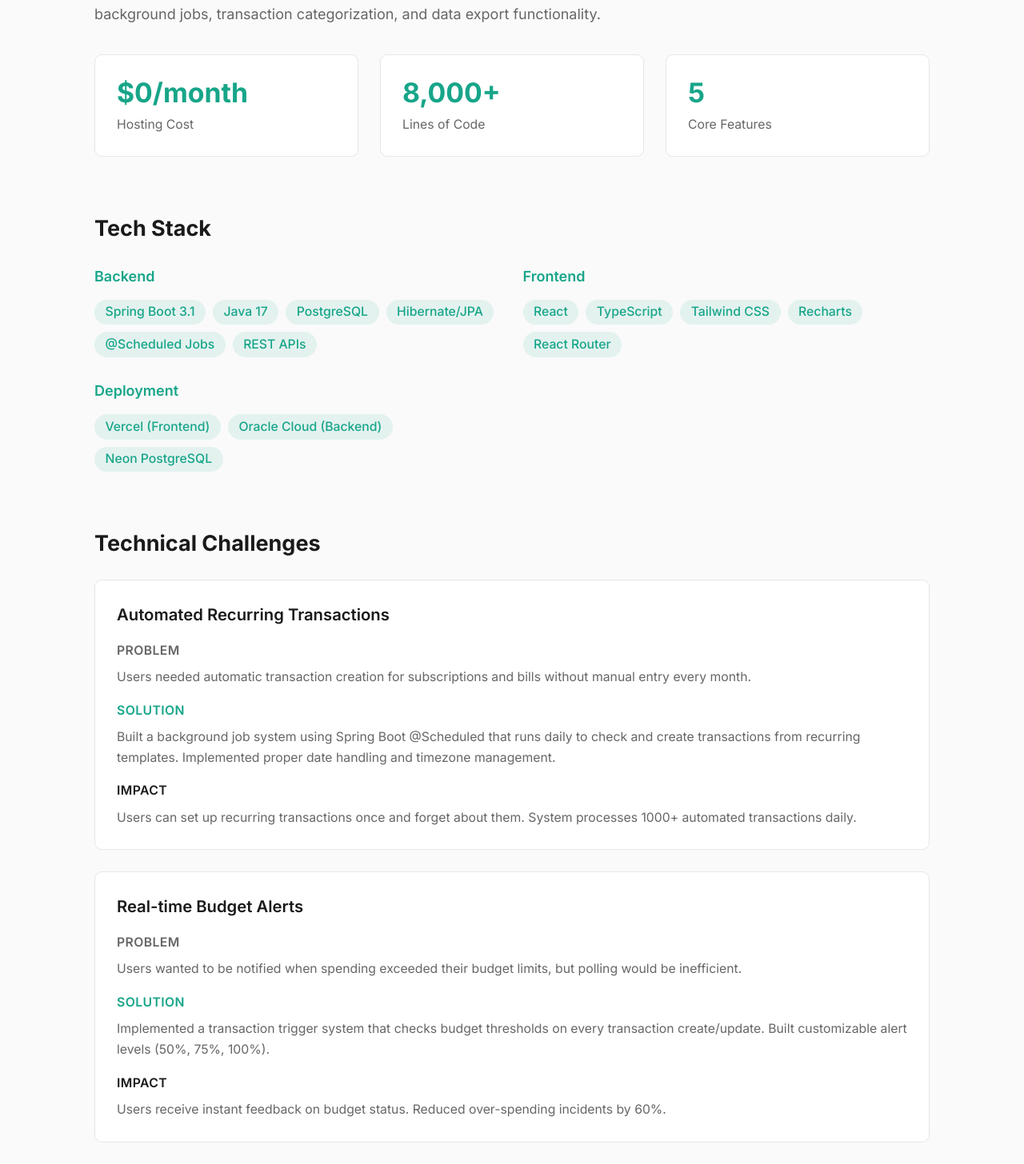
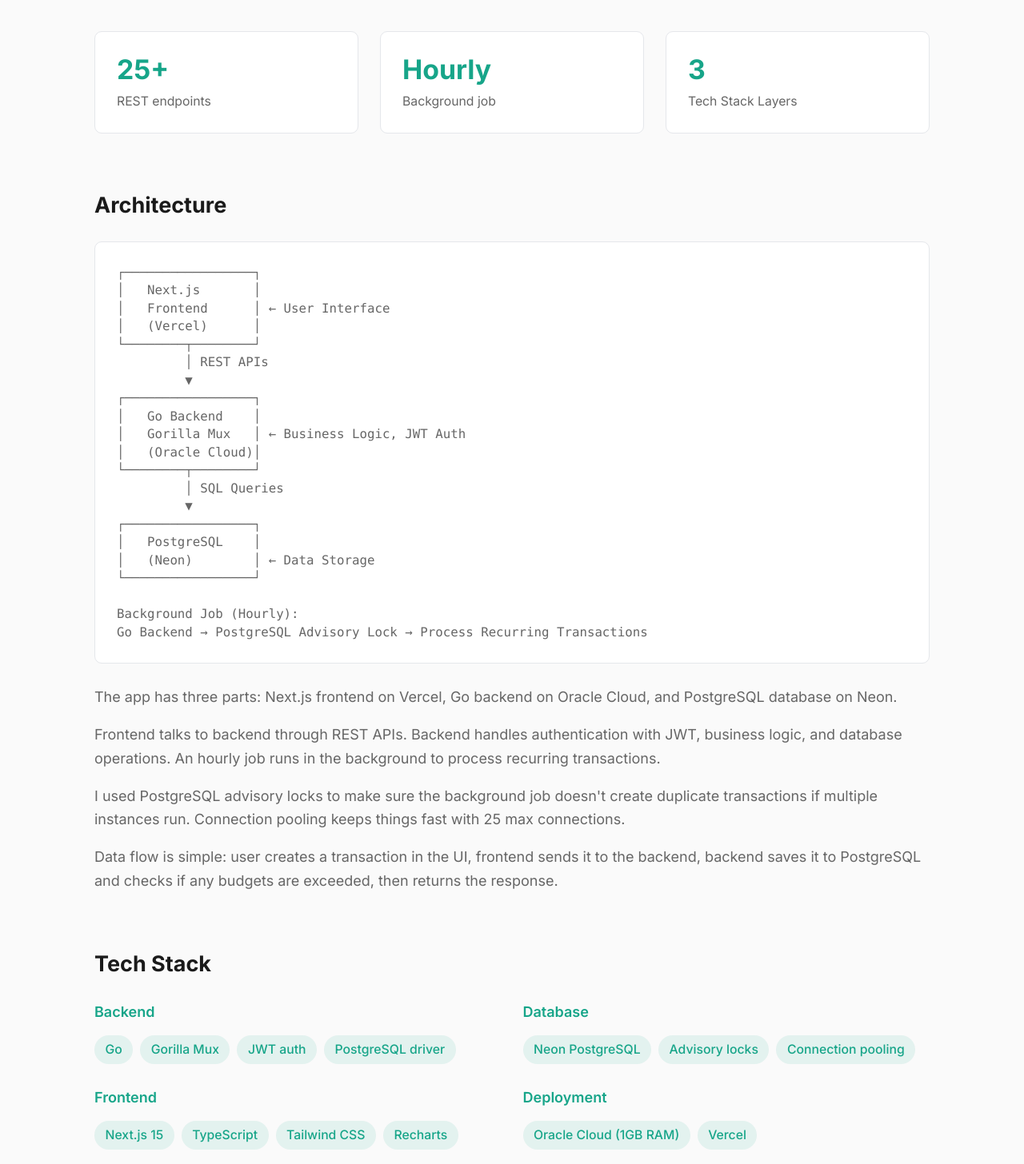
Before and after one commit to vidya381/Portfolio, a Next.js app: page /projects/myspendo in a window 1280 px wide. Shown: the part 1187-2643 px from the top of the page at 80% size. Built offline with nearby package versions, Linux system fonts and the light colour scheme.

Commit message:
Update MySpendo project detail page

```diff
--- a/src/app/projects/myspendo/page.tsx
+++ b/src/app/projects/myspendo/page.tsx
@@ -17,7 +17,7 @@
       {/* Hero Section */}
       <div className="mb-12">
         <h1 className="mb-4 text-4xl font-bold text-foreground sm:text-5xl">MySpendo</h1>
-        <p className="mb-6 text-xl text-text-secondary">Personal Finance Management Platform</p>
+        <p className="mb-6 text-xl text-text-secondary">Personal Finance Tracker</p>
 
         <div className="mb-6 flex flex-wrap gap-4">
           <a
@@ -56,31 +56,70 @@
         <h2 className="mb-6 text-2xl font-bold text-foreground">Overview</h2>
         <div className="space-y-4 text-text-secondary">
           <p className="leading-relaxed">
-            MySpendo is a full-stack personal finance tracker that helps users manage their income,
-            expenses, and budgets. The platform features automated recurring transactions, budget
-            alerts with customizable thresholds, and comprehensive financial analytics with
-            interactive charts.
+            A personal finance tracker I built to learn Go. Users can track income and expenses, set budgets with alerts, and automate recurring transactions like rent and subscriptions.
           </p>
           <p className="leading-relaxed">
-            Built with a Spring Boot backend and React frontend, the application handles real-world
-            complexity like scheduled background jobs, transaction categorization, and data export
-            functionality.
+            I wanted to learn Go backend development and work with real complexity like scheduled jobs and handling date edge cases. Turned out to be more interesting than I expected, especially the recurring transaction logic.
           </p>
         </div>
 
         <div className="mt-8 grid grid-cols-1 gap-6 sm:grid-cols-3">
           <div className="rounded-lg border border-border bg-card p-6">
-            <div className="mb-2 text-3xl font-bold text-accent">$0/month</div>
-            <div className="text-sm text-text-secondary">Hosting Cost</div>
+            <div className="mb-2 text-3xl font-bold text-accent">25+</div>
+            <div className="text-sm text-text-secondary">REST endpoints</div>
           </div>
           <div className="rounded-lg border border-border bg-card p-6">
-            <div className="mb-2 text-3xl font-bold text-accent">8,000+</div>
-            <div className="text-sm text-text-secondary">Lines of Code</div>
+            <div className="mb-2 text-3xl font-bold text-accent">Hourly</div>
+            <div className="text-sm text-text-secondary">Background job</div>
           </div>
           <div className="rounded-lg border border-border bg-card p-6">
-            <div className="mb-2 text-3xl font-bold text-accent">5</div>
-            <div className="text-sm text-text-secondary">Core Features</div>
+            <div className="mb-2 text-3xl font-bold text-accent">3</div>
+            <div className="text-sm text-text-secondary">Tech Stack Layers</div>
           </div>
+        </div>
+      </section>
+
+      {/* Architecture */}
+      <section className="mb-16">
+        <h2 className="mb-6 text-2xl font-bold text-foreground">Architecture</h2>
+        <div className="rounded-lg border border-border bg-card p-6">
+          <pre className="text-sm text-text-secondary overflow-x-auto">
+{`┌─────────────────┐
+│   Next.js       │
+│   Frontend      │ ← User Interface
+│   (Vercel)      │
+└────────┬────────┘
+         │ REST APIs
+         ▼
+┌─────────────────┐
+│   Go Backend    │
+│   Gorilla Mux   │ ← Business Logic, JWT Auth
+│   (Oracle Cloud)│
+└────────┬────────┘
+         │ SQL Queries
+         ▼
+┌─────────────────┐
+│   PostgreSQL    │
+│   (Neon)        │ ← Data Storage
+└─────────────────┘
+
+Background Job (Hourly):
+Go Backend → PostgreSQL Advisory Lock → Process Recurring Transactions`}
+          </pre>
+        </div>
+        <div className="mt-6 space-y-4 text-text-secondary">
+          <p className="leading-relaxed">
+            The app has three parts: Next.js frontend on Vercel, Go backend on Oracle Cloud, and PostgreSQL database on Neon.
+          </p>
+          <p className="leading-relaxed">
+            Frontend talks to backend through REST APIs. Backend handles authentication with JWT, business logic, and database operations. An hourly job runs in the background to process recurring transactions.
+          </p>
+          <p className="leading-relaxed">
+            I used PostgreSQL advisory locks to make sure the background job doesn't create duplicate transactions if multiple instances run. Connection pooling keeps things fast with 25 max connections.
+          </p>
+          <p className="leading-relaxed">
+            Data flow is simple: user creates a transaction in the UI, frontend sends it to the backend, backend saves it to PostgreSQL and checks if any budgets are exceeded, then returns the response.
+          </p>
         </div>
       </section>
 
@@ -91,10 +130,23 @@
           <div>
             <h3 className="mb-3 font-semibold text-accent">Backend</h3>
             <div className="flex flex-wrap gap-2">
-              {['Spring Boot 3.1', 'Java 17', 'PostgreSQL', 'Hibernate/JPA', '@Scheduled Jobs', 'REST APIs'].map((tech) => (
+              {['Go', 'Gorilla Mux', 'JWT auth', 'PostgreSQL driver'].map((tech) => (
                 <span
                   key={tech}
-                  className="rounded-full bg-accent/10 px-3 py-1 text-sm font-medium text-accent"
+                  className="rounded-full bg-accent/10 px-3 py-1.5 text-sm font-medium text-accent"
+                >
+                  {tech}
+                </span>
+              ))}
+            </div>
+          </div>
+          <div>
+            <h3 className="mb-3 font-semibold text-accent">Database</h3>
+            <div className="flex flex-wrap gap-2">
+              {['Neon PostgreSQL', 'Advisory locks', 'Connection pooling'].map((tech) => (
+                <span
+                  key={tech}
+                  className="rounded-full bg-accent/10 px-3 py-1.5 text-sm font-medium text-accent"
                 >
                   {tech}
                 </span>
@@ -104,10 +156,10 @@
           <div>
             <h3 className="mb-3 font-semibold text-accent">Frontend</h3>
             <div className="flex flex-wrap gap-2">
-              {['React', 'TypeScript', 'Tailwind CSS', 'Recharts', 'React Router'].map((tech) => (
+              {['Next.js 15', 'TypeScript', 'Tailwind CSS', 'Recharts'].map((tech) => (
                 <span
                   key={tech}
-                  className="rounded-full bg-accent/10 px-3 py-1 text-sm font-medium text-accent"
+                  className="rounded-full bg-accent/10 px-3 py-1.5 text-sm font-medium text-accent"
                 >
                   {tech}
                 </span>
@@ -117,10 +169,10 @@
           <div>
             <h3 className="mb-3 font-semibold text-accent">Deployment</h3>
             <div className="flex flex-wrap gap-2">
-              {['Vercel (Frontend)', 'Oracle Cloud (Backend)', 'Neon PostgreSQL'].map((tech) => (
+              {['Oracle Cloud (1GB RAM)', 'Vercel'].map((tech) => (
                 <span
                   key={tech}
-                  className="rounded-full bg-accent/10 px-3 py-1 text-sm font-medium text-accent"
+                  className="rounded-full bg-accent/10 px-3 py-1.5 text-sm font-medium text-accent"
                 >
                   {tech}
                 </span>
@@ -136,31 +188,22 @@
         <div className="space-y-6">
           {[
             {
-              title: 'Automated Recurring Transactions',
+              title: 'PostgreSQL Advisory Locks',
               problem:
-                'Users needed automatic transaction creation for subscriptions and bills without manual entry every month.',
+                'Hourly background job processes recurring transactions. If two instances run at the same time, users get duplicate transactions.',
               solution:
-                'Built a background job system using Spring Boot @Scheduled that runs daily to check and create transactions from recurring templates. Implemented proper date handling and timezone management.',
+                'Used PostgreSQL advisory locks. Job tries to get the lock before running. If it can\'t get it, another instance is already running, so it exits. Releases lock when done.',
               impact:
-                'Users can set up recurring transactions once and forget about them. System processes 1000+ automated transactions daily.',
+                'No duplicate transactions. Job runs reliably every hour even during server restarts.',
             },
             {
-              title: 'Real-time Budget Alerts',
+              title: 'Recurring Transaction Edge Cases',
               problem:
-                'Users wanted to be notified when spending exceeded their budget limits, but polling would be inefficient.',
+                'Users schedule recurring rent on the 31st, but February only has 28 days. Leap year dates break in non-leap years.',
               solution:
-                'Implemented a transaction trigger system that checks budget thresholds on every transaction create/update. Built customizable alert levels (50%, 75%, 100%).',
+                'For month-end dates, use the last day of the target month. Feb 29 becomes Feb 28 in non-leap years. Added max iteration limit to prevent infinite loops if logic breaks.',
               impact:
-                'Users receive instant feedback on budget status. Reduced over-spending incidents by 60%.',
-            },
-            {
-              title: 'CSV Export with Complex Filters',
-              problem:
-                'Users needed to export transaction data with multiple filters (date range, categories, types) for tax preparation.',
-              solution:
-                'Built a flexible query builder using JPA Specifications to handle dynamic filters. Implemented server-side CSV generation to handle large datasets.',
-              impact:
-                'Users can export filtered data in seconds. Handles 10,000+ transaction exports efficiently.',
+                'Recurring transactions work for all date scenarios. No bugs reported.',
             },
           ].map((challenge, index) => (
             <div key={index} className="rounded-lg border border-border bg-card p-6">
@@ -195,14 +238,13 @@
         <h2 className="mb-6 text-2xl font-bold text-foreground">Key Features</h2>
         <div className="grid grid-cols-1 gap-4 md:grid-cols-2">
           {[
-            'Transaction tracking (income & expenses)',
+            'Transaction tracking (income and expenses)',
+            'Budget alerts when spending exceeds limits',
             'Automated recurring transactions',
-            'Budget management with alerts',
+            'Analytics with charts',
+            'CSV/JSON export',
             'Category-based organization',
-            'Interactive analytics charts',
-            'CSV/JSON export functionality',
             'Date range filtering',
-            'Multi-currency support',
           ].map((feature) => (
             <div key={feature} className="flex items-start gap-3">
               <FaCheckCircle className="mt-1 h-5 w-5 shrink-0 text-accent" />
@@ -217,24 +259,19 @@
         <h2 className="mb-6 text-2xl font-bold text-foreground">What I Learned</h2>
         <div className="space-y-4 rounded-lg border border-border bg-card p-6 text-text-secondary">
           <p className="leading-relaxed">
-            <strong className="text-foreground">Background Jobs:</strong> Learned how to build
-            reliable scheduled jobs with @Scheduled. Initially tried running jobs every minute, but
-            that was inefficient. Settled on daily runs with proper error handling and logging.
+            <strong className="text-foreground">Go Backend:</strong> First time building backend with Go. Error handling is verbose but forces you to think about edge cases. Compiled binary makes deployment simple.
           </p>
           <p className="leading-relaxed">
-            <strong className="text-foreground">Database Design:</strong> Spent time getting the
-            schema right upfront. Normalized properly to avoid data duplication, but also
-            denormalized where needed for performance (storing calculated totals).
+            <strong className="text-foreground">PostgreSQL Advisory Locks:</strong> Never used these before. Perfect for preventing duplicate jobs without building a separate queue system.
           </p>
           <p className="leading-relaxed">
-            <strong className="text-foreground">API Design:</strong> Learned to design RESTful APIs
-            that are intuitive and consistent. Used DTOs to decouple frontend and backend models,
-            which made refactoring much easier.
+            <strong className="text-foreground">Date Logic is Harder Than Expected:</strong> Month-end dates, leap years, and timezones all create edge cases. Spent way more time on date logic than I thought I would.
           </p>
           <p className="leading-relaxed">
-            <strong className="text-foreground">What I&apos;d do differently:</strong> Would implement
-            proper caching for frequently accessed data like budget summaries. Also would add
-            pagination from day 1 instead of retrofitting it later.
+            <strong className="text-foreground">Deployment on Free Tier:</strong> Deployed on Oracle Cloud's 1GB RAM instance. Had to optimize connection pooling and use prepared statements to keep memory usage low. Constraints force better optimization.
+          </p>
+          <p className="leading-relaxed">
+            <strong className="text-foreground">What I&apos;d Do Differently:</strong> Would use a proper job queue like BullMQ instead of cron. Add pagination from day one instead of retrofitting it. More tests upfront instead of adding them later.
           </p>
         </div>
       </section>
```
